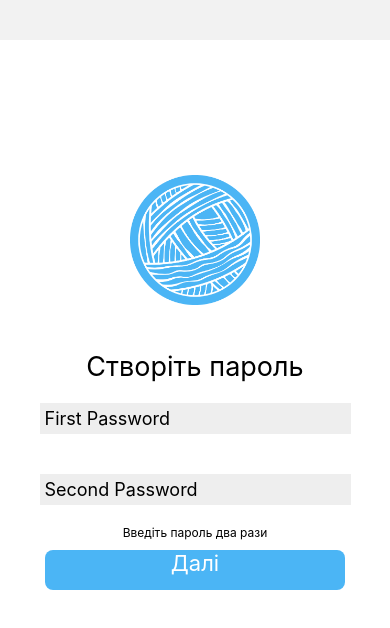
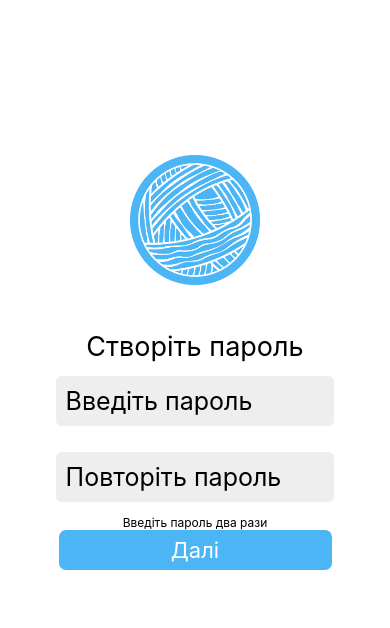
Before and after one commit to Twoia-Kotletochka/ChernihivSmart, a React Native app: screen /RegistrPassword in a window 390 px wide. Shown: the top 628 px of the page. Built offline with nearby package versions, Linux system fonts and the light colour scheme.

Commit message:
fix RegistrPassword page

```diff
--- a/pages/LoginPassword.js
+++ b/pages/LoginPassword.js
@@ -17,7 +17,7 @@ export default function LoginPassword({ navigation }) {
         >
             <Image source={require("../assets/logo.png")} style={SignUp_LoginPassword.img} />
             <View style={SignUp_LoginPassword.box}>
-                <Text style={[SignUp_LoginPassword.text, { fontSize: 35 }]}>Ваш пароль</Text>
+                <Text style={{ color: '#343436', fontSize: 35 }}>Ваш пароль</Text>
                 <TextInput
                     style={SignUp_LoginPassword.input}
                     onChangeText={onChangeText}
@@ -26,7 +26,7 @@ export default function LoginPassword({ navigation }) {
                     value={number}
                 />
 
-                <Text style={[SignUp_LoginPassword.text, { fontSize: 12 }]}>Введіть пароль для входу</Text>
+                <Text style={{ color: '#343436', fontSize: 12 }}>Введіть пароль для входу</Text>
             </View>
             <TouchableOpacity
                 style={SignUp_LoginPassword.button}
--- a/pages/RegistrPassword.js
+++ b/pages/RegistrPassword.js
@@ -10,39 +10,36 @@ export default function RegistrPassword({ navigation }) {
         navigation.navigate('Main');
     }
     return (
+        <KeyboardAvoidingView style={registerStyles.container}>
 
-        <KeyboardAvoidingView style={registerStyles.registerMainBox}>
+            <Image source={require("../assets/logo.png")} style={registerStyles.img} />
 
-            <Image source={require("../assets/logo.png")} style={registerStyles.registrerImg} />
-
-
-            <View style={registerStyles.registerContainer}>
-
-                <Text style={[registerStyles.registreText, { fontSize: 27 }]}>Створіть пароль</Text>
+            <View style={registerStyles.box}>
+                <Text style={{ marginTop: 20, fontSize: 27 }}>Створіть пароль</Text>
 
                 <TextInput
-                    style={registerStyles.registerInput}
+                    style={registerStyles.input}
                     onChangeText={onChangeText}
                     secureTextEntry={isSecureEntry}
                     keyboardType='password'
-                    placeholder="First Password"
+                    placeholder="Введіть пароль"
                     value={numberFirstPassword}
                 />
 
                 <TextInput
-                    style={registerStyles.registerInput}
+                    style={registerStyles.input}
                     // onChangeText={onChangeText}
                     secureTextEntry={true}
                     keyboardType='password'
-                    placeholder="Second Password"
+                    placeholder="Повторіть пароль"
 
                 // value={numberSecondPassword}
                 />
-                <Text style={[registerStyles.registreText1, { fontSize: 12 }]}>Введіть пароль два рази</Text>
+                <Text style={{ marginBottom: 20, fontSize: 12 }}>Введіть пароль два рази</Text>
             </View>
 
             <TouchableOpacity
-                style={registerStyles.registerBoxContainer}
+                style={registerStyles.button}
                 onPress={loadScenePassword}
             >
                 <Text style={{ color: 'white', fontSize: 22 }}>Далі</Text>
@@ -55,56 +52,50 @@ export default function RegistrPassword({ navigation }) {
             />
         </KeyboardAvoidingView>
     );
-
 }
 
 const registerStyles = StyleSheet.create({
-    registerMainBox: {
+    container: {
         flex: 1,
         backgroundColor: 'white',
-        marginTop: 40,
         justifyContent: 'center',
         alignItems: 'center',
     },
-    registerBoxContainer: {
+    button: {
         height: 40,
+        width: '70%',
         color: 'red',
         backgroundColor: '#4BB5F5',
-        alignSelf: 'center',
         alignItems: 'center',
-        borderRadius: 8,
-        width: 300,
+        justifyContent: 'center',
+        borderRadius: 7,
     },
-    registerContainer: {
+    box: {
         margin: 20,
         alignItems: 'center',
+        backgroundColor: 'white',
+        width: '90%',
+        height: 200,
+        borderRadius: 10,
+        elevation: 9,
+        marginBottom: 20,
         justifyContent: 'space-evenly',
-        height: 200,
-        width: '90%',
-        borderRadius: 10,
-        elevation: 7,
     },
-    registrerImg: {
+    img: {
         marginTop: -120,
         marginBottom: 5,
         width: 130,
         height: 130,
     },
-
-    registreText: {
-        marginTop: 20,
-    },
-    registreText1: {
-        marginBottom: 20,
-    },
-
-    registerInput: {
-        alignSelf: 'stretch',
-        margin: 20,
-        padding: 5,
+    input: {
+        height: '30%',
+        margin: 12,
+        borderWidth: 1,
+        padding: 10,
+        width: '80%',
         backgroundColor: '#EEEEEE',
         borderColor: 'white',
-        fontSize: 18,
+        borderRadius: 7,
+        fontSize: 25,
     }
-
 });
--- a/pages/SignUp.js
+++ b/pages/SignUp.js
@@ -15,7 +15,7 @@ export default function SignUp({ navigation }) {
             <Image source={require("../assets/logo.png")} style={SignUp_LoginPassword.img} />
 
             <View style={SignUp_LoginPassword.box}>
-                <Text style={[SignUp_LoginPassword.text, { fontSize: 35 }]}>Ваш номер</Text>
+                <Text style={{ color: '#343436', fontSize: 35 }}>Ваш номер</Text>
                 <TextInput
                     style={SignUp_LoginPassword.input}
                     onChangeText={onChangeText}
@@ -23,7 +23,7 @@ export default function SignUp({ navigation }) {
                     value={number}
                 />
 
-                <Text style={[SignUp_LoginPassword.text, { fontSize: 12 }]}>Введіть номер телефону для авторизації</Text>
+                <Text style={{ color: '#343436', fontSize: 12 }}>Введіть номер телефону для авторизації</Text>
             </View>
             <TouchableOpacity
                 style={SignUp_LoginPassword.button}
--- a/styles/SignUp_LoginPassword.js
+++ b/styles/SignUp_LoginPassword.js
@@ -15,9 +15,6 @@ export const SignUp_LoginPassword = StyleSheet.create({
         borderRadius: 10,
         elevation: 9,
         marginBottom: 20
-    },
-    text: {
-        color: '#343436'
     },
     input: {
         height: '30%',
```
Also changed, not shown: 2 other files (tests, documents, lock files or other folders).
